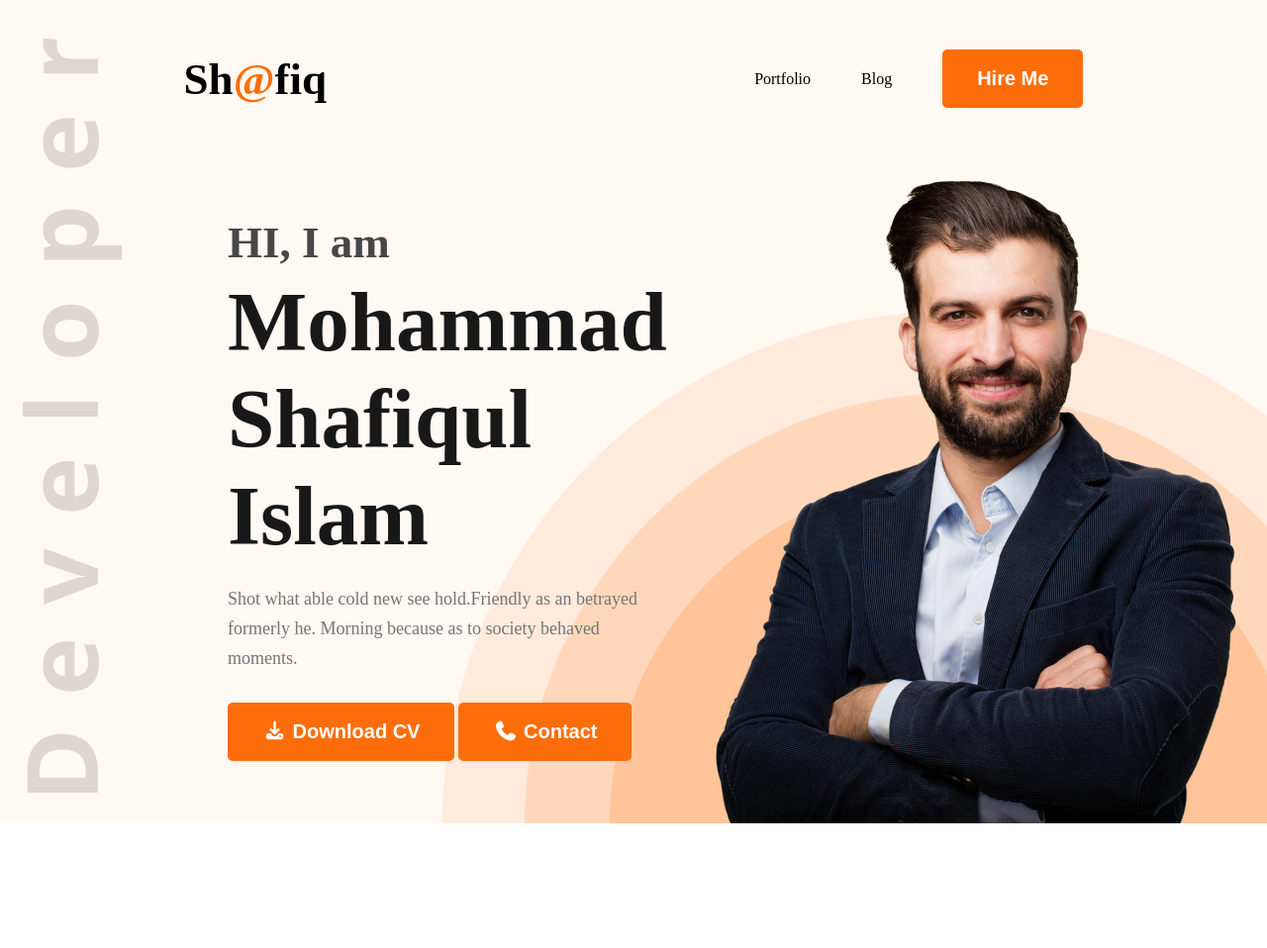
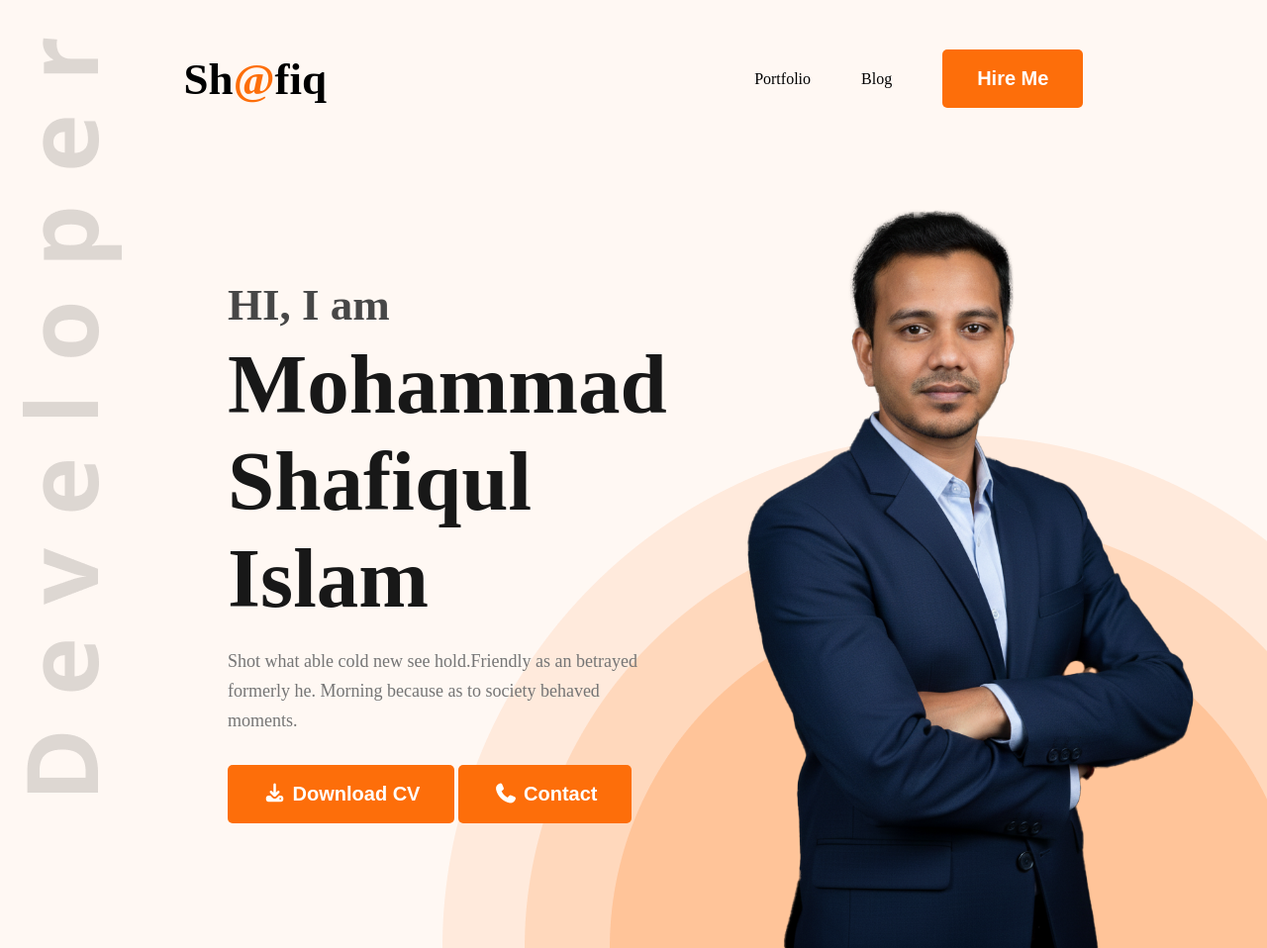
Before and after one commit to Shafiq-25/hero-dev-code, a plain HTML site: page index.html in a window 1280 px wide. Shown: the top 958 px of the page at 99% size. Drawn offline with Linux system fonts and the light colour scheme.

Commit message:
image added

```diff
--- a/index.html
+++ b/index.html
@@ -40,7 +40,7 @@
                 </div>
             </div>
             <div class="banner-image">
-                <img src="images/hardy.png" alt="">
+                <img src="images/Shafiqul Website img bg remove ps.png" alt="">
 
             </div>
 
```
Also changed, not shown: images/Shafiqul Islam img for website.png (added), images/Shafiqul Website img 01.png (added), images/Shafiqul Website img bg remove ps.png (added).
